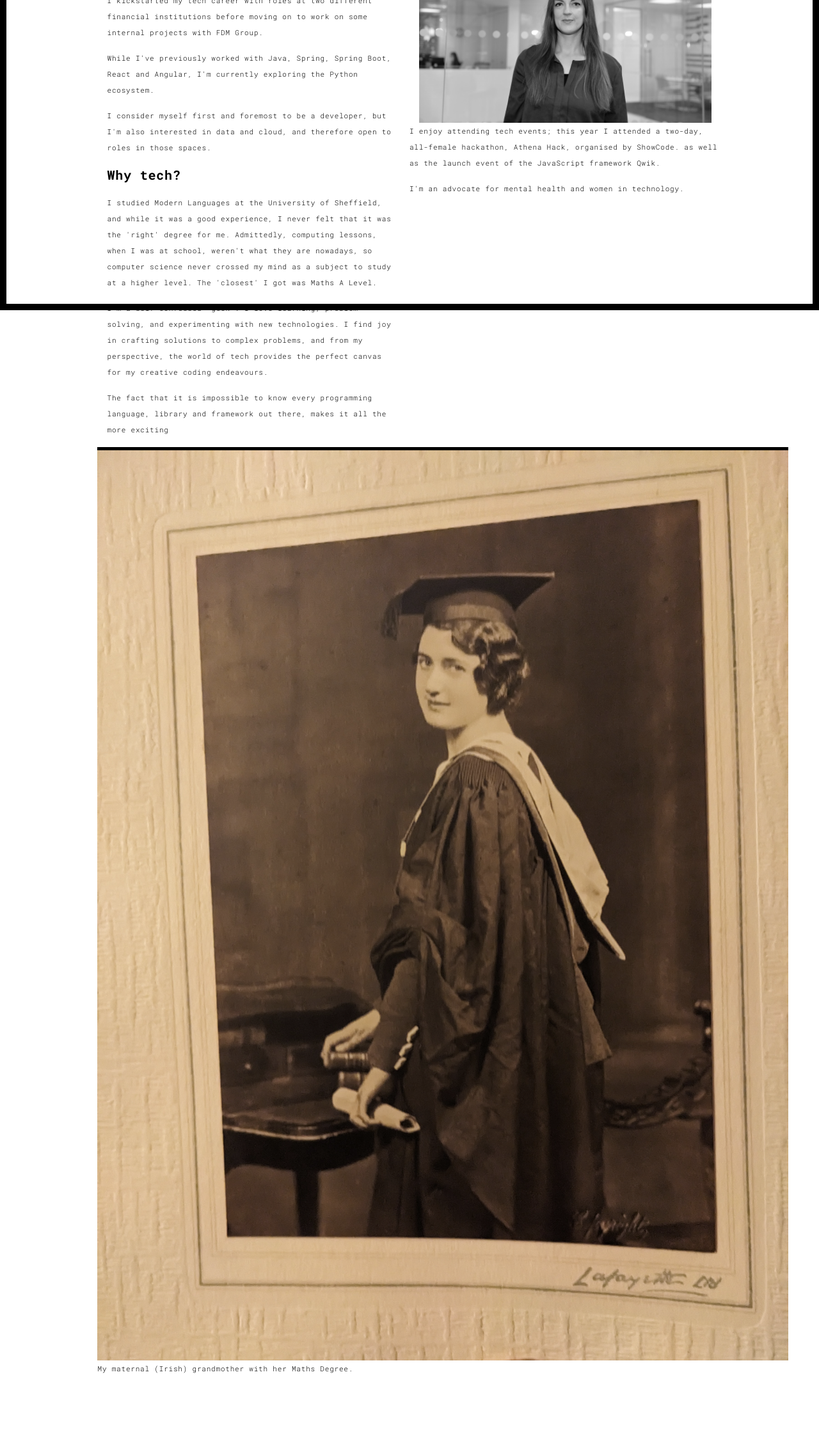
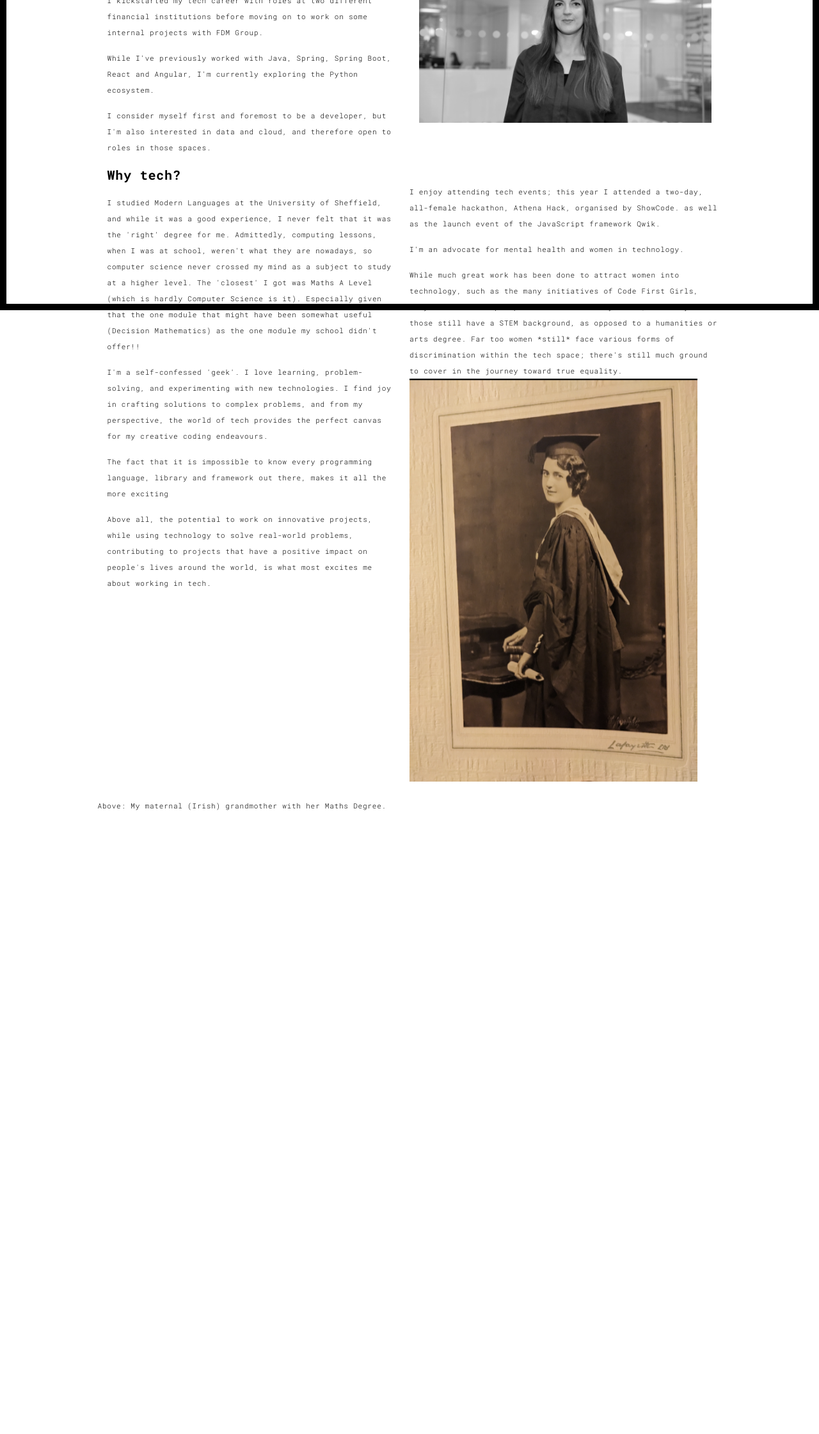
Before and after one commit to emilyjspencer/portfoliokawaii, a Flask app: page /about.html in a window 1280 px wide. Shown: the part 315-2557 px from the top of the page at 64% size. After the commit the page ends 1582 px from the top, so only its background shows below. Run offline with Flask 3, Linux system fonts and the light colour scheme; some libraries are stand-ins or nearby versions.

Commit message:
feat(About ): Updates about

```diff
--- a/webserver/templates/about.html
+++ b/webserver/templates/about.html
@@ -72,26 +72,42 @@
                   <h3>Why tech?</h3>
                   <p>I studied Modern Languages at the University of Sheffield, and while it was a good experience, I never felt that it was the 'right' degree for me.
                   Admittedly, computing lessons, when I was at school, weren't what they are nowadays, so computer science never crossed my mind as a subject to study at a higher level.
-                  The 'closest' I got was Maths A Level.
+                  The 'closest' I got was Maths A Level (which is hardly Computer Science is it). Especially given that the one module that might have been somewhat useful (Decision Mathematics)
+                  as the one module my school didn't offer!!
                   </p>
                   <p>
                   I'm a self-confessed 'geek'. I love learning, problem-solving, and experimenting with new technologies. I find joy in crafting solutions to complex problems, and from my perspective, the world of tech provides the perfect canvas for my creative coding endeavours.</p>
                   <p>The fact that it is impossible to know every programming language, library and framework out there, makes it all the more exciting</p>
+                  <p>Above all, the potential to work on innovative projects, while using technology to solve real-world problems, contributing to projects that have a positive impact on people's lives around the world, is what most excites me about working in tech.</p>
                 </div>
                 <div class="col-xs-12 col-md-6">
                   <img src="./static/images/emily.jpg" class="img-responsive" alt="">
                 </div>
                 <div>
+                  <div class="empty" style="height:400px; width:500px">
+
+                  </div>
                   <p>I enjoy attending tech events; this year I attended a two-day, all-female hackathon, Athena Hack, organised by ShowCode.
                     as well as the launch event of the JavaScript framework Qwik.
                   </p>
                   <p>I'm an advocate for mental health and women in technology.</p>
-                  <img src="./static/images/joannak.png" alt="emilycomesfromafamilyofintellectuals">
-                  My maternal (Irish) grandmother with her Maths Degree.
+                  <p>While much great work has been done to attract women into technology, such as the many initiatives of Code First Girls, only 24% of developer positions are held
+                    by women, and many of those still have a STEM background, as opposed to a humanities or arts degree.
+                    Far too women *still* face various forms of discrimination within the tech space; there's still much ground to cover in the journey toward true equality.
+                    <img src="./static/images/joannak.png" alt="emilycomesfromafamilyofintellectuals"
+                    style="height:630px; width:450px">
+                    <br>
+                    <br style="margin-left: 400px">
+                    Above: My maternal (Irish) grandmother with her Maths Degree.
                 </div>
+                  </p>
+
+                </div>
+
               </div>
+
             </div>
-          </div>
+
 
 
        </div>
```
